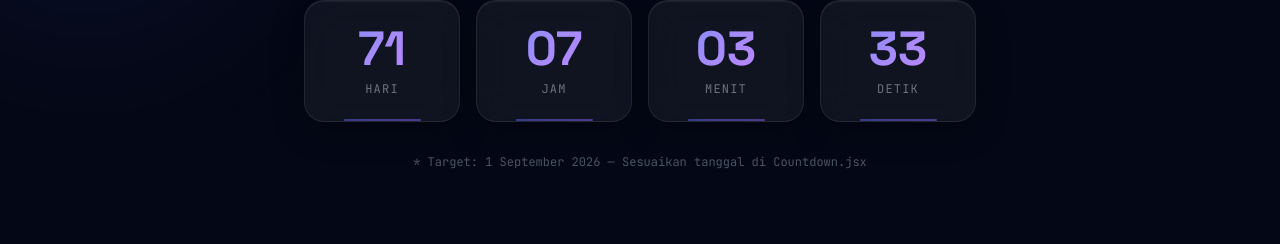
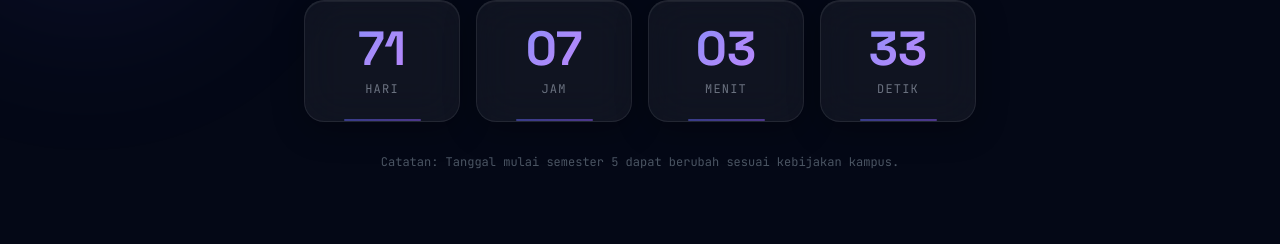
Before and after one commit to khairulanwar902/portofolio-r4a, a React (Vite) app: page / in a window 1280 px wide. Shown: the part 9832-10076 px from the top of the page. Built offline with nearby package versions, Linux system fonts and the light colour scheme.

Commit message:
update countdown

```diff
--- a/src/components/Countdown.jsx
+++ b/src/components/Countdown.jsx
@@ -84,7 +84,7 @@ export default function Countdown() {
           </div>
 
           <p className="text-gray-600 text-xs font-mono mt-8">
-            * Target: 1 September 2026 — Sesuaikan tanggal di Countdown.jsx
+            Catatan: Tanggal mulai semester 5 dapat berubah sesuai kebijakan kampus.
           </p>
         </motion.div>
       </div>
```
